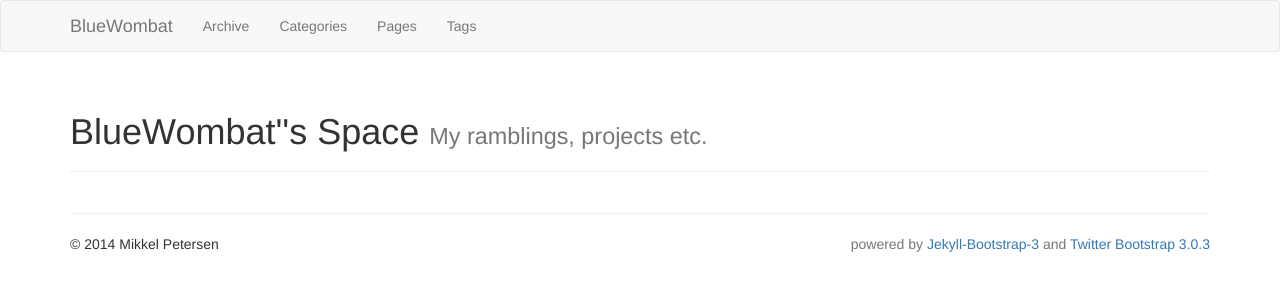
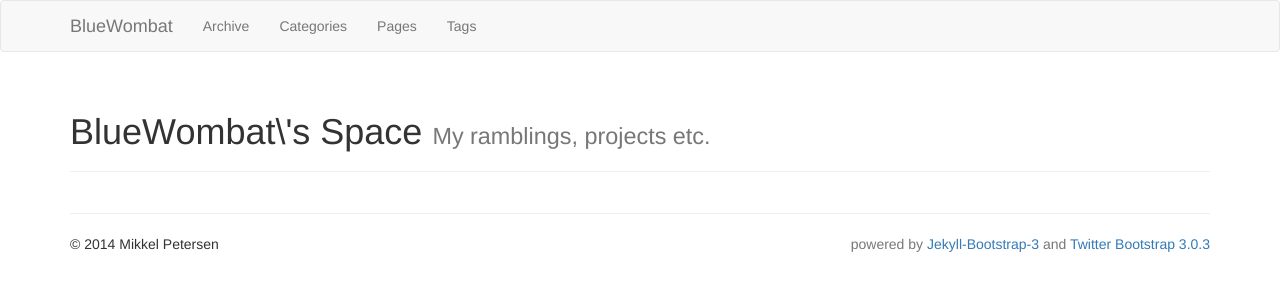
Before and after one commit to BlueWombat/bluewombat.github.io, a Jekyll site: the page built from index.md, in a window 1280 px wide. Shown: the top 300 px of the page. Built offline with Jekyll 4.4.1, drawn with Linux system fonts in a browser that asks for light colours; nearby versions of some CDN libraries; library files that are not in the unit come from our copies.

Commit message:
Front page work

```diff
--- a/index.md
+++ b/index.md
@@ -1,6 +1,6 @@
 ---
 layout: page
-title: BlueWombat''s Space
+title: BlueWombat\'s Space
 tagline: My ramblings, projects etc.
 ---
 {% include JB/setup %}
```
